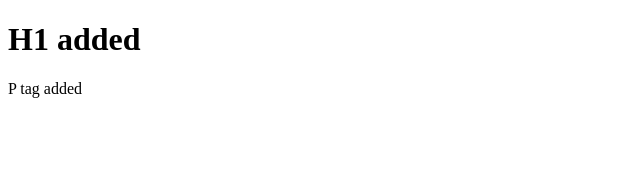
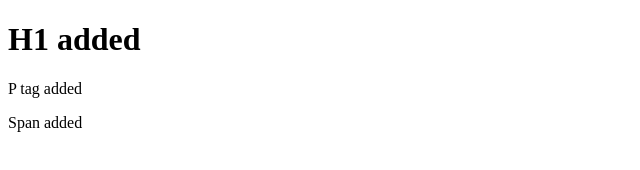
Before and after one commit to awaisjbr/git-app, a plain HTML site: page index.html in a window 1280 px wide. Shown: the full height of the page, 0-640 px from the left. Drawn offline with Linux system fonts and the light colour scheme.

Commit message:
Span tag added

```diff
--- a/index.html
+++ b/index.html
@@ -8,5 +8,6 @@
 <body>
     <h1>H1 added</h1>
     <p>P tag added</p>
+    <span>Span added</span>
 </body>
 </html>
```
